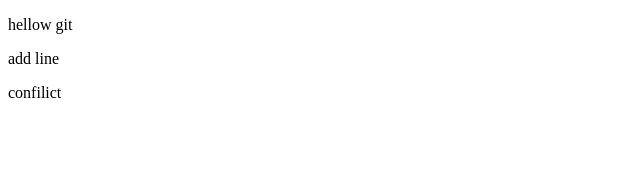
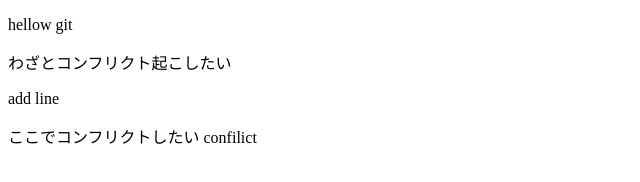
Before and after one commit to matsuzakireono/git-sample2023, a plain HTML site: page index.html in a window 1280 px wide. Shown: the whole page, without its empty margins (0-640 px from the left). Drawn offline with Linux system fonts and the light colour scheme.

```diff
--- a/index.html
+++ b/index.html
@@ -8,8 +8,10 @@
 </head>
 <body>
     <p>hellow git</p>
+    <p>わざとコンフリクト起こしたい</p>
+    <p>add line</p>
 
-    <p>add line</p>
+    ここでコンフリクトしたい
 
     confilict
 </body>
```
